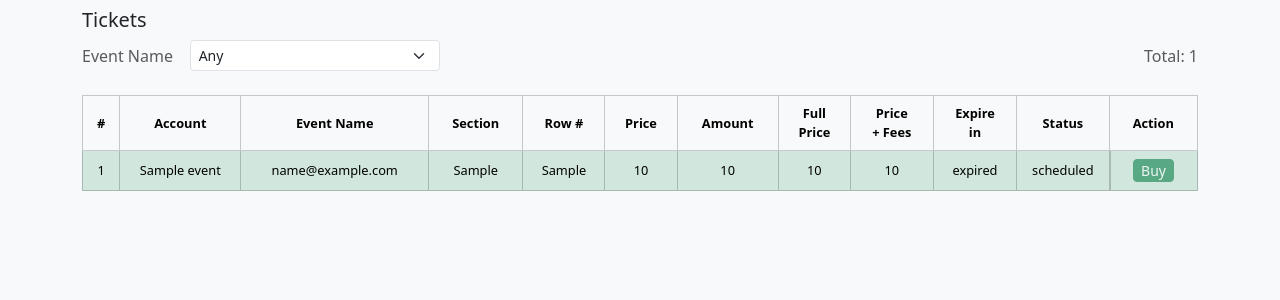
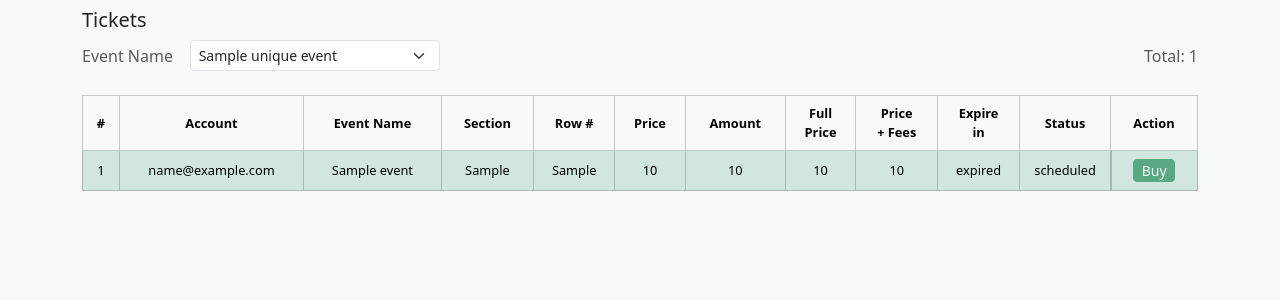
Before and after one commit to honcharenkostas/ticketmaster-web, a FastAPI app: template templates/dashboard.html in a window 1280 px wide. Shown: the top 300 px of the page. Run offline with FastAPI, Linux system fonts and the light colour scheme; the template is opened without the code that fills it: most values are stand-ins (such as "Sample title", 1, 10 or a date in 2020); parts of the project's set-up code (start-up, migrations or seed data) failed here and were passed over.

Commit message:
event  selector

```diff
--- a/app/main.py
+++ b/app/main.py
@@ -54,14 +54,15 @@ def get_items(db: Session = Depends(get_db), page: int = Query(1, ge=1), event_i
     per_page = 25
     total = db.query(Event).filter(Event.is_active == True).count()
     offset = (page - 1) * per_page
-    _events = (
-        db.query(Event)
+    query = db.query(Event) \
         .filter(Event.is_active == True)
-        .order_by(asc(Event.id))
-        .offset(offset)
-        .limit(per_page)
+    if event_id and event_id != "Any":
+        query = query.filter(Event.event_id == event_id)
+
+    _events = query.order_by(asc(Event.id)) \
+        .offset(offset) \
+        .limit(per_page)  \
         .all()
-    )
 
     events = []
     for e in _events:
@@ -90,23 +91,32 @@ def dashboard(
 ):
     per_page = 25
     offset = (page - 1) * per_page
-    _events = (
-        db.query(Event)
+    query = db.query(Event) \
         .filter(Event.is_active == True)
-        .order_by(asc(Event.id))
-        .offset(offset)
-        .limit(per_page)
+    if event_id and event_id != "Any":
+        query = query.filter(Event.event_id == event_id)
+
+    _events = query.order_by(asc(Event.id)) \
+        .offset(offset) \
+        .limit(per_page)  \
         .all()
-    )
 
     events = []
     for e in _events:
         e.expire_at = expire_at(e.expire_at)
         events.append(e)
 
+    unique_events = (
+        db.query(Event)
+        .distinct(Event.event_name)
+        .order_by(asc(Event.event_name))
+        .all()
+    )
+
     return templates.TemplateResponse(
         "dashboard.html",
         {
+            "unique_events": unique_events,
             "events": events,
             "page": page,
             "event_id": event_id,
--- a/templates/dashboard.html
+++ b/templates/dashboard.html
@@ -3,16 +3,16 @@
 {% block content %}
 <h5>Tickets</h5>
 <div class="d-flex align-items-center text text-muted mb-4">
-  <input type="hidden" id="page" value=1>
-  <input type="hidden" id="event_id" value="any">
+  <input type="hidden" id="page" value="{{ page }}">
+  <input type="hidden" id="event_id" value="{{ event_id }}">
 
-  <label for="eventSelect" class="mb-0">Event Name &nbsp;&nbsp;&nbsp;</label>
+  <label for="event_select" class="mb-0">Event Name &nbsp;&nbsp;&nbsp;</label>
 
-  <select id="eventSelect" class="form-select form-select-sm" style="width: 250px;">
-    <option selected>Any</option>
-    <option value="1">Event 1</option>
-    <option value="2">Event 2</option>
-    <option value="3">Event 3</option>
+  <select id="event_select" class="form-select form-select-sm" style="width: 250px;">
+    <option>Any</option>
+    {% for e in unique_events %}
+        <option value="{{ e.event_id }}" {% if e.event_id == event_id %} selected {% endif %}>{{ e.event_name }}</option>
+    {% endfor %}
   </select>
 
   <div class="ms-auto">Total: <span id="events_total"></span></div>
@@ -56,8 +56,8 @@
             <tr id="event_{{event.id}}" class="text-center fade show">
             {% endif %}
                 <td data-bs-toggle="collapse" data-bs-target="#details_{{event.id}}" class="clickable px-0 py-0 align-middle event_id">{{ event.id }}</td> <!-- id -->
+                <td data-bs-toggle="collapse" data-bs-target="#details_{{event.id}}" class="clickable px-0 py-0 align-middle bot_email">{{ event.bot_email }}</td> <!-- Account -->
                 <td data-bs-toggle="collapse" data-bs-target="#details_{{event.id}}" class="clickable px-0 py-0 align-middle event_name">{{ event.event_name }}</td> <!-- Event Name -->
-                <td data-bs-toggle="collapse" data-bs-target="#details_{{event.id}}" class="clickable px-0 py-0 align-middle bot_email">{{ event.bot_email }}</td> <!-- Account -->
                 <td data-bs-toggle="collapse" data-bs-target="#details_{{event.id}}" class="clickable px-0 py-0 align-middle event_section">{{ event.section }}</td> <!-- Section -->
                 <td data-bs-toggle="collapse" data-bs-target="#details_{{event.id}}" class="clickable px-0 py-0 align-middle event_row">{{ event.row }}</td> <!-- Row	# -->
                 <td data-bs-toggle="collapse" data-bs-target="#details_{{event.id}}" class="clickable px-0 py-0 align-middle event_price">{{ event.price }}</td> <!-- Price -->
@@ -90,16 +90,22 @@
 <script src="https://cdn.jsdelivr.net/npm/bootstrap@5.3.0/dist/js/bootstrap.bundle.min.js"></script>
 <script src="https://code.jquery.com/jquery-3.6.0.min.js"></script>
 <script>
+    $(window).on("load", function() {
+        const perPage = 25;
         let currentPage = 1;
-    let event_id = "any"
-    const perPage = 25;
+
+        $("#event_select").on("change", function() {
+            var val = $(this).val();
+            $(location).attr("href", "/dashboard?page=1&event_id=" + val);
+        });
+
 
         function loadPage(page) {
+            let event_id = $("#event_id").attr("value")
             $.getJSON("/items/", { page: page, event_id:  event_id}, function(data) {
+                currentPage = data.page;
                 $("#events_total").html(data.total)
 
-            currentPage = data.page;
-            // Populate table
                 let rows = "";
                 data.items.forEach(event => {
                     $("#event_" + event.id + " .event_id").html(event.id);
@@ -146,6 +152,6 @@
 
         // TODO #4:
         // 1. implemet error handling
-
+    });
 </script>
 {% endblock %}
```
Lines whose indentation alone changed are shown as unchanged.
